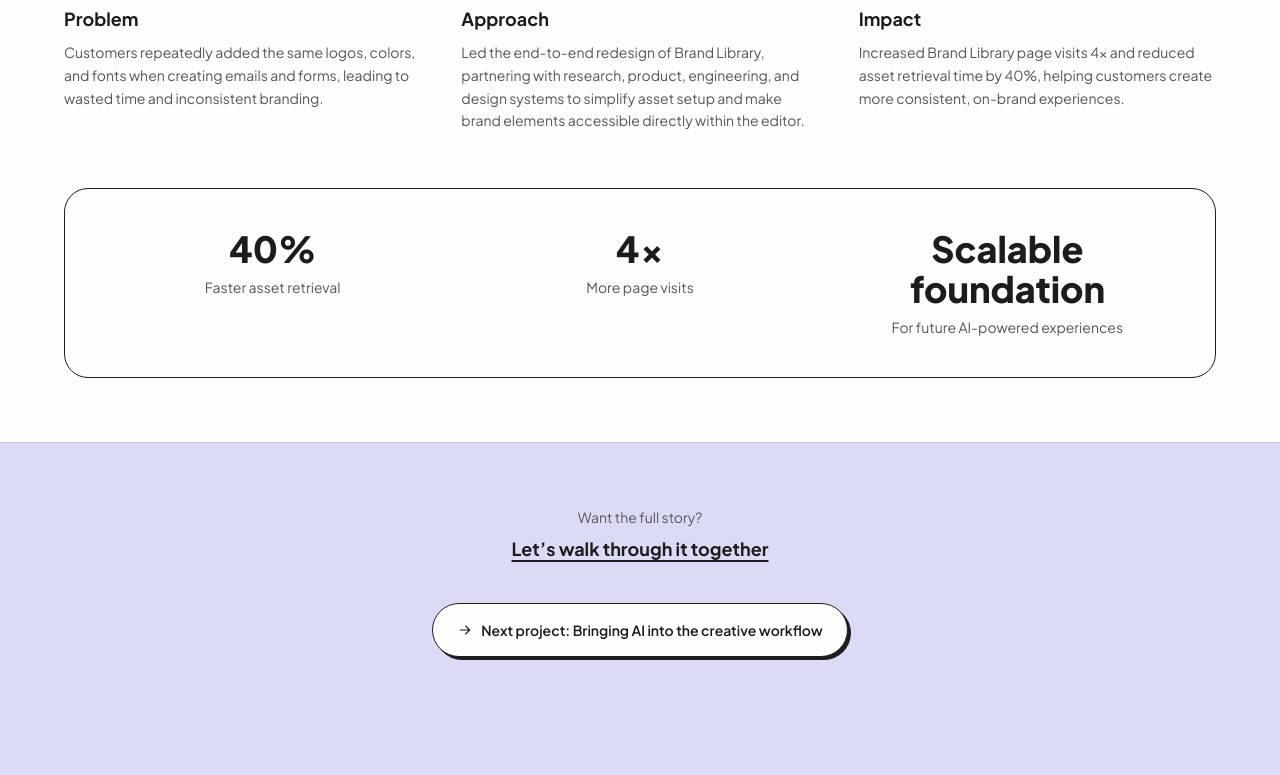
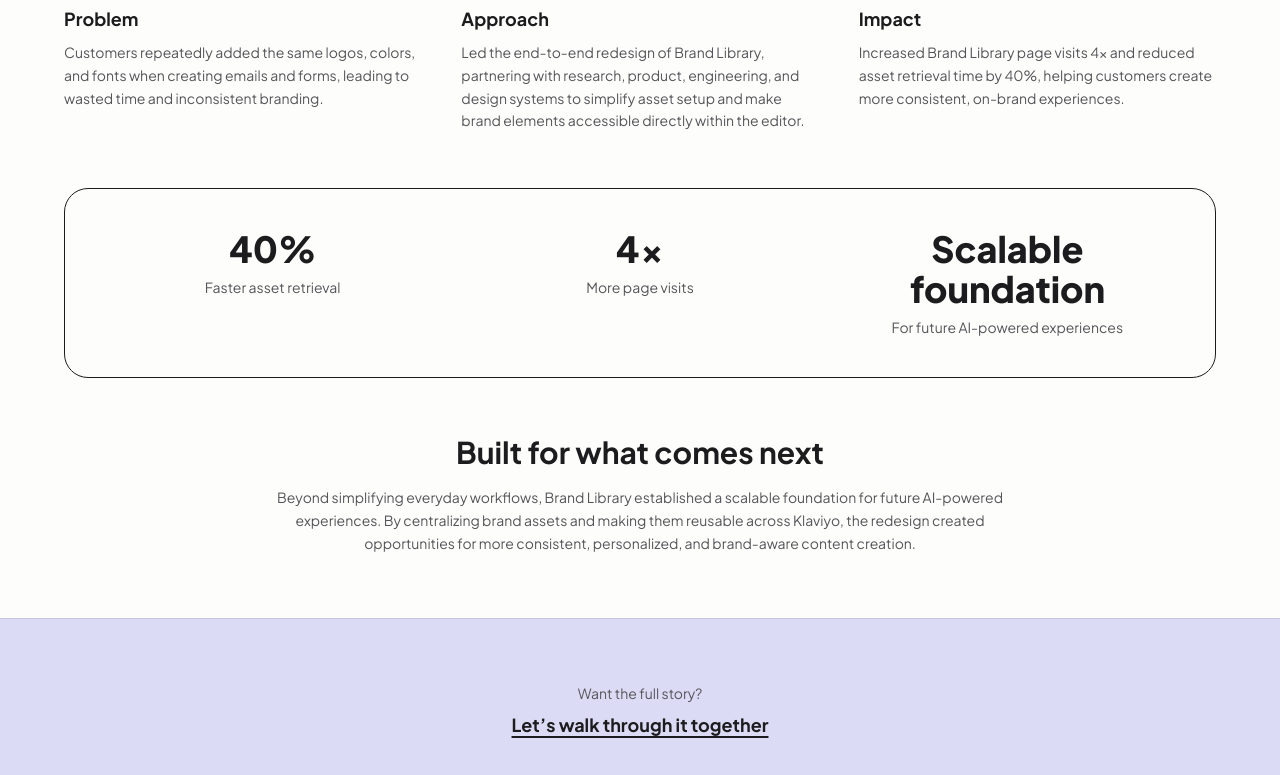
Before and after one commit to marilyncoravit/home, a React (Vite) app: page /work/brand-library in a window 1280 px wide. Shown: the part 1157-1932 px from the top of the page. Built offline with nearby package versions, Linux system fonts and the light colour scheme.

Commit message:
Add "Built for what comes next" section to Brand library case study
New optional futureHeading/futureCopy fields render a centered
section below the metrics card, only when present, so the Email AI
case study is unaffected.

```diff
--- a/src/data/projects.js
+++ b/src/data/projects.js
@@ -33,6 +33,9 @@ export const projects = [
       { value: '4x', label: 'More page visits' },
       { value: 'Scalable foundation', label: 'For future AI-powered experiences' },
     ],
+    futureHeading: 'Built for what comes next',
+    futureCopy:
+      "Beyond simplifying everyday workflows, Brand Library established a scalable foundation for future AI-powered experiences. By centralizing brand assets and making them reusable across Klaviyo, the redesign created opportunities for more consistent, personalized, and brand-aware content creation.",
   },
   {
     slug: 'email-ai',
--- a/src/pages/CaseStudy.jsx
+++ b/src/pages/CaseStudy.jsx
@@ -106,6 +106,13 @@ export default function CaseStudy() {
             ))}
           </div>
         </div>
+
+        {project.futureHeading && (
+          <div className="mx-auto mt-14 max-w-3xl text-center">
+            <h2 className="text-2xl font-bold sm:text-3xl">{project.futureHeading}</h2>
+            <p className="mt-4 text-sm leading-relaxed text-muted">{project.futureCopy}</p>
+          </div>
+        )}
       </section>
 
       <section className="border-t border-ink/10 bg-lilac px-6 py-16 text-center">
```
